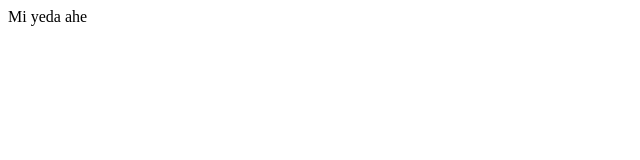
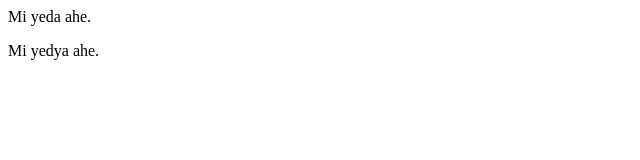
Before and after one commit to derpx06/Ramkrushna-Boys-Hostel, a website: page public/views/manthan.html in a window 1280 px wide. Shown: the full height of the page, 0-640 px from the left. Drawn offline with Linux system fonts and the light colour scheme.

Commit message:
handless

```diff
--- a/public/views/manthan.html
+++ b/public/views/manthan.html
@@ -6,6 +6,7 @@
     <title>Document</title>
 </head>
 <body>
-    Mi yeda ahe
+    Mi yeda ahe.
+    <p>Mi yedya ahe.</p>
 </body>
 </html>
```
